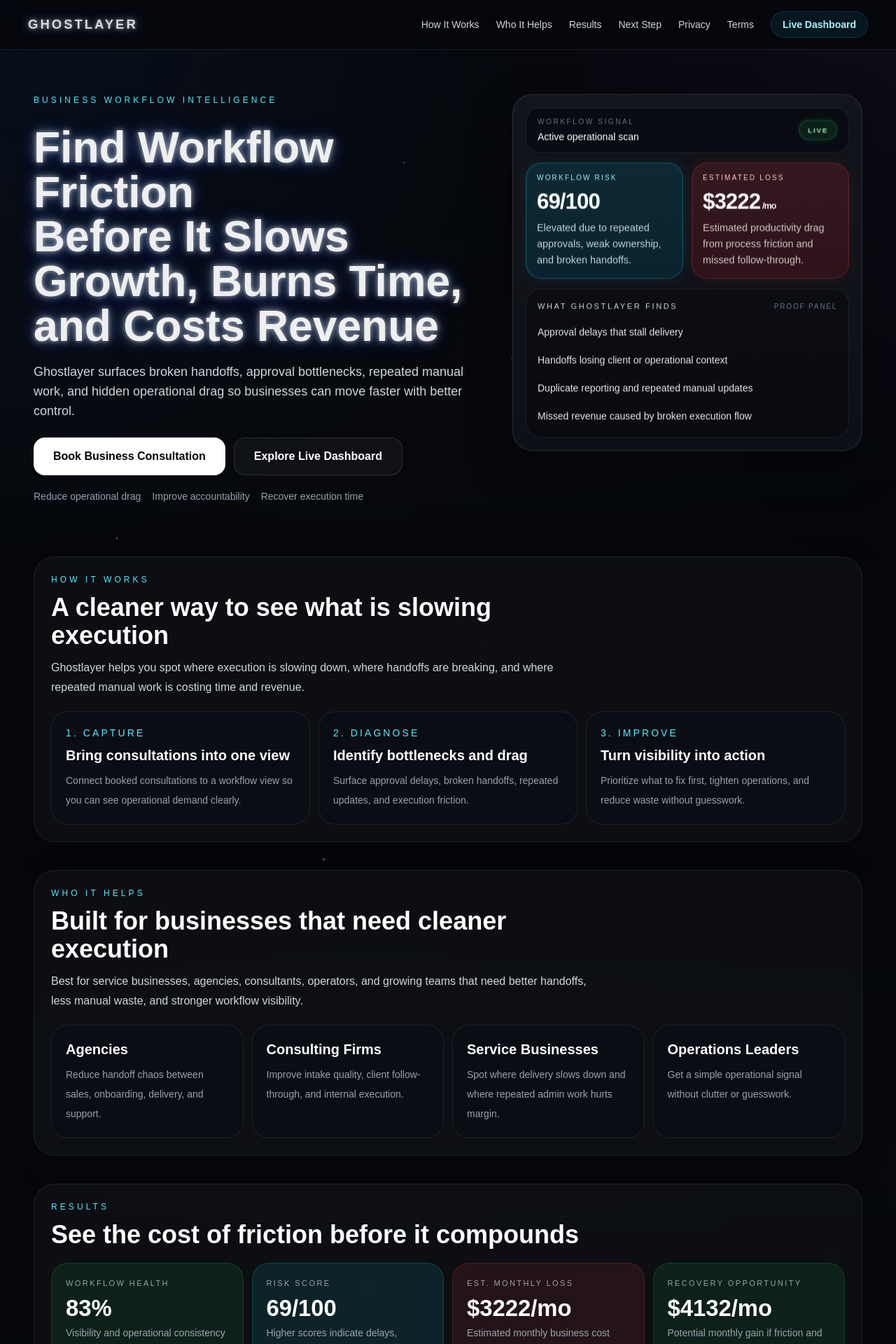
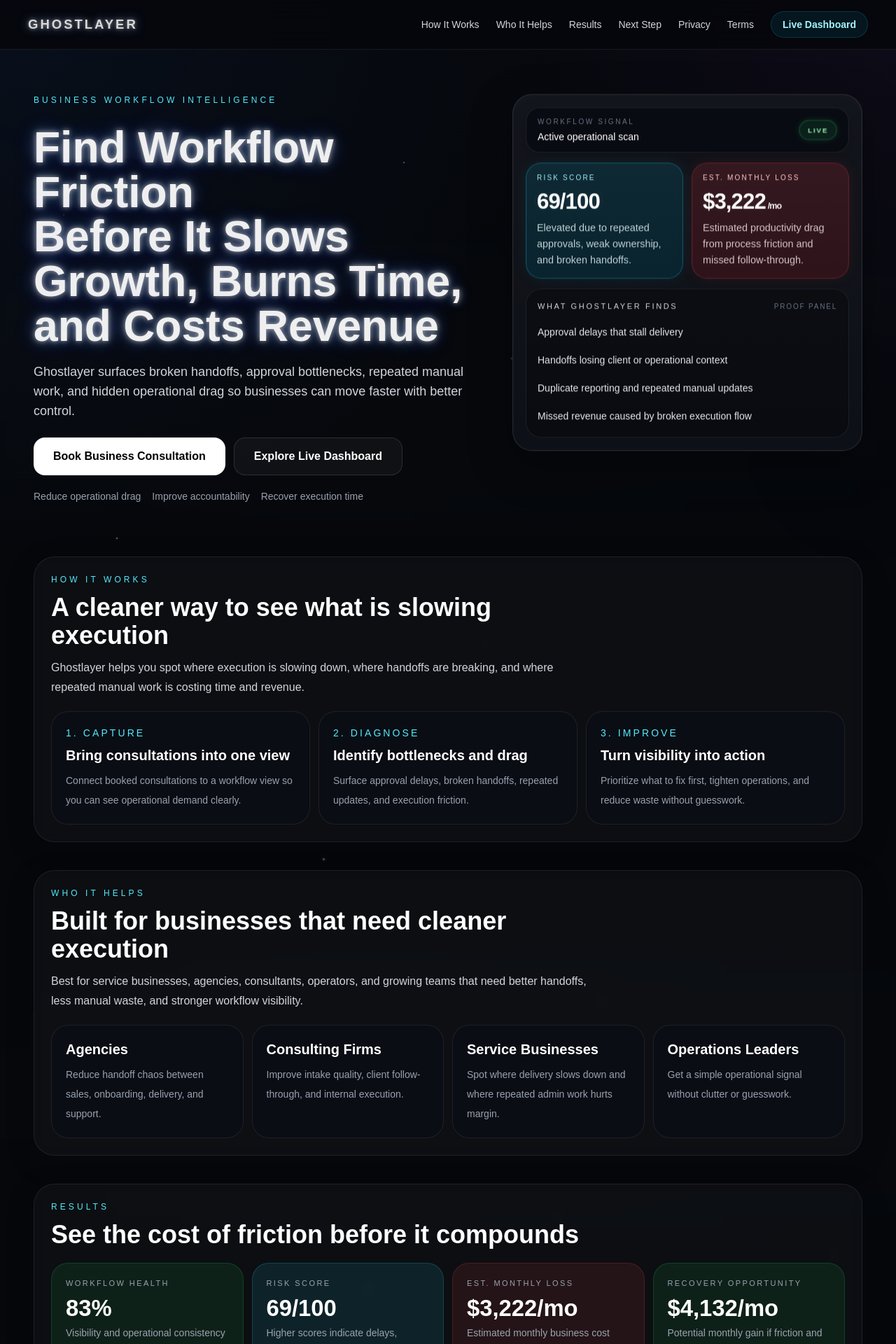
Before and after one commit to DexTheAIBusinessman/ghostlayer, a Next.js app: page / in a window 1280 px wide. Shown: the top 1920 px of the page at 70% size. Built offline with nearby package versions, Linux system fonts and the light colour scheme.

Commit message:
update homepage

```diff
--- a/app/page.tsx
+++ b/app/page.tsx
@@ -17,12 +17,14 @@ function AnimatedNumber({
   suffix = '',
   decimals = 0,
   duration = 900,
+  useGrouping = false,
 }: {
   value: number;
   prefix?: string;
   suffix?: string;
   decimals?: number;
   duration?: number;
+  useGrouping?: boolean;
 }) {
   const [display, setDisplay] = useState(value);
   const previousValueRef = useRef(value);
@@ -36,7 +38,8 @@ function AnimatedNumber({
     const tick = (now: number) => {
       const progress = Math.min((now - startTime) / duration, 1);
       const eased = 1 - Math.pow(1 - progress, 3);
-      setDisplay(start + (end - start) * eased);
+      const next = start + (end - start) * eased;
+      setDisplay(next);
 
       if (progress < 1) {
         frame = requestAnimationFrame(tick);
@@ -49,10 +52,17 @@ function AnimatedNumber({
     return () => cancelAnimationFrame(frame);
   }, [value, duration]);
 
+  const formatted = useGrouping
+    ? display.toLocaleString(undefined, {
+        minimumFractionDigits: decimals,
+        maximumFractionDigits: decimals,
+      })
+    : display.toFixed(decimals);
+
   return (
     <span>
       {prefix}
-      {display.toFixed(decimals)}
+      {formatted}
       {suffix}
     </span>
   );
@@ -122,6 +132,19 @@ export default function HomePage() {
     return () => {
       document.body.style.overflow = previousOverflow || '';
     };
+  }, [isCalendlyOpen]);
+
+  useEffect(() => {
+    if (!isCalendlyOpen) return;
+
+    const onKeyDown = (event: KeyboardEvent) => {
+      if (event.key === 'Escape') {
+        setIsCalendlyOpen(false);
+      }
+    };
+
+    window.addEventListener('keydown', onKeyDown);
+    return () => window.removeEventListener('keydown', onKeyDown);
   }, [isCalendlyOpen]);
 
   function openCalendly() {
@@ -254,7 +277,7 @@ export default function HomePage() {
             </div>
 
             <div className="w-full md:justify-self-center xl:justify-self-auto">
-              <div className="workflowSignalCard rounded-[28px] border border-white/10 p-4 sm:p-4.5">
+              <div className="workflowSignalCard rounded-[28px] border border-white/10 p-4 sm:p-[18px]">
                 <div className="signalHeader rounded-[20px] border border-white/8 px-4 py-3">
                   <div>
                     <p className="text-[10px] uppercase tracking-[0.26em] text-gray-500">
@@ -265,9 +288,9 @@ export default function HomePage() {
                   <span className="signalLivePill">LIVE</span>
                 </div>
 
-                <div className="mt-3.5 grid grid-cols-2 gap-3">
+                <div className="mt-3.5 grid grid-cols-1 gap-3 sm:grid-cols-2">
                   <div className="signalMetric signalMetricCyan metricInteractive">
-                    <p className="signalMetricLabel text-cyan-200">Workflow Risk</p>
+                    <p className="signalMetricLabel text-cyan-200">Risk Score</p>
                     <p className="signalMetricValue">
                       <AnimatedNumber value={riskScore} suffix="/100" />
                     </p>
@@ -277,9 +300,9 @@ export default function HomePage() {
                   </div>
 
                   <div className="signalMetric signalMetricRed metricInteractive">
-                    <p className="signalMetricLabel text-red-200">Estimated Loss</p>
+                    <p className="signalMetricLabel text-red-200">Est. Monthly Loss</p>
                     <p className="signalMetricValue">
-                      <AnimatedNumber value={monthlyLoss} prefix="$" />
+                      <AnimatedNumber value={monthlyLoss} prefix="$" useGrouping />
                       <span className="signalMetricSuffix">/mo</span>
                     </p>
                     <p className="signalMetricText text-red-50/80">
@@ -436,7 +459,7 @@ export default function HomePage() {
             <div className="metricCard metricRed hoverCard metricInteractive p-5">
               <p className="metricLabel text-red-100">Est. Monthly Loss</p>
               <p className="metricValue">
-                <AnimatedNumber value={monthlyLoss} prefix="$" suffix="/mo" />
+                <AnimatedNumber value={monthlyLoss} prefix="$" suffix="/mo" useGrouping />
               </p>
               <p className="metricText text-red-50/80">
                 Estimated monthly business cost caused by workflow drag and missed execution.
@@ -446,7 +469,7 @@ export default function HomePage() {
             <div className="metricCard metricGreen hoverCard metricInteractive p-5">
               <p className="metricLabel text-green-100">Recovery Opportunity</p>
               <p className="metricValue">
-                <AnimatedNumber value={recoveryOpportunity} prefix="$" suffix="/mo" />
+                <AnimatedNumber value={recoveryOpportunity} prefix="$" suffix="/mo" useGrouping />
               </p>
               <p className="metricText text-green-50/80">
                 Potential monthly gain if friction and repeated effort are reduced.
@@ -544,8 +567,17 @@ export default function HomePage() {
       </footer>
 
       {isCalendlyOpen && (
-        <div className="fixed inset-0 z-[100] flex items-center justify-center bg-black/72 px-4 py-6 backdrop-blur-md">
-          <div className="relative w-full max-w-5xl overflow-hidden rounded-[30px] border border-white/10 bg-[#0a0d14] shadow-[0_24px_80px_rgba(0,0,0,0.55)]">
+        <div
+          className="fixed inset-0 z-[100] flex items-center justify-center bg-black/72 px-4 py-6 backdrop-blur-md"
+          onClick={closeCalendly}
+        >
+          <div
+            className="relative w-full max-w-5xl overflow-hidden rounded-[30px] border border-white/10 bg-[#0a0d14] shadow-[0_24px_80px_rgba(0,0,0,0.55)]"
+            role="dialog"
+            aria-modal="true"
+            aria-label="Book consultation"
+            onClick={(e) => e.stopPropagation()}
+          >
             <div className="flex items-center justify-between border-b border-white/8 px-4 py-3 sm:px-5">
               <div>
                 <p className="text-sm font-semibold text-white">Book Consultation</p>
@@ -696,6 +728,7 @@ export default function HomePage() {
           letter-spacing: -0.03em;
           text-shadow: 0 0 14px rgba(255, 255, 255, 0.08);
           white-space: nowrap;
+          font-variant-numeric: tabular-nums;
         }
 
         .signalMetricSuffix {
@@ -852,6 +885,7 @@ export default function HomePage() {
           font-weight: 700;
           line-height: 1.05;
           word-break: break-word;
+          font-variant-numeric: tabular-nums;
         }
 
         .metricText {
```
